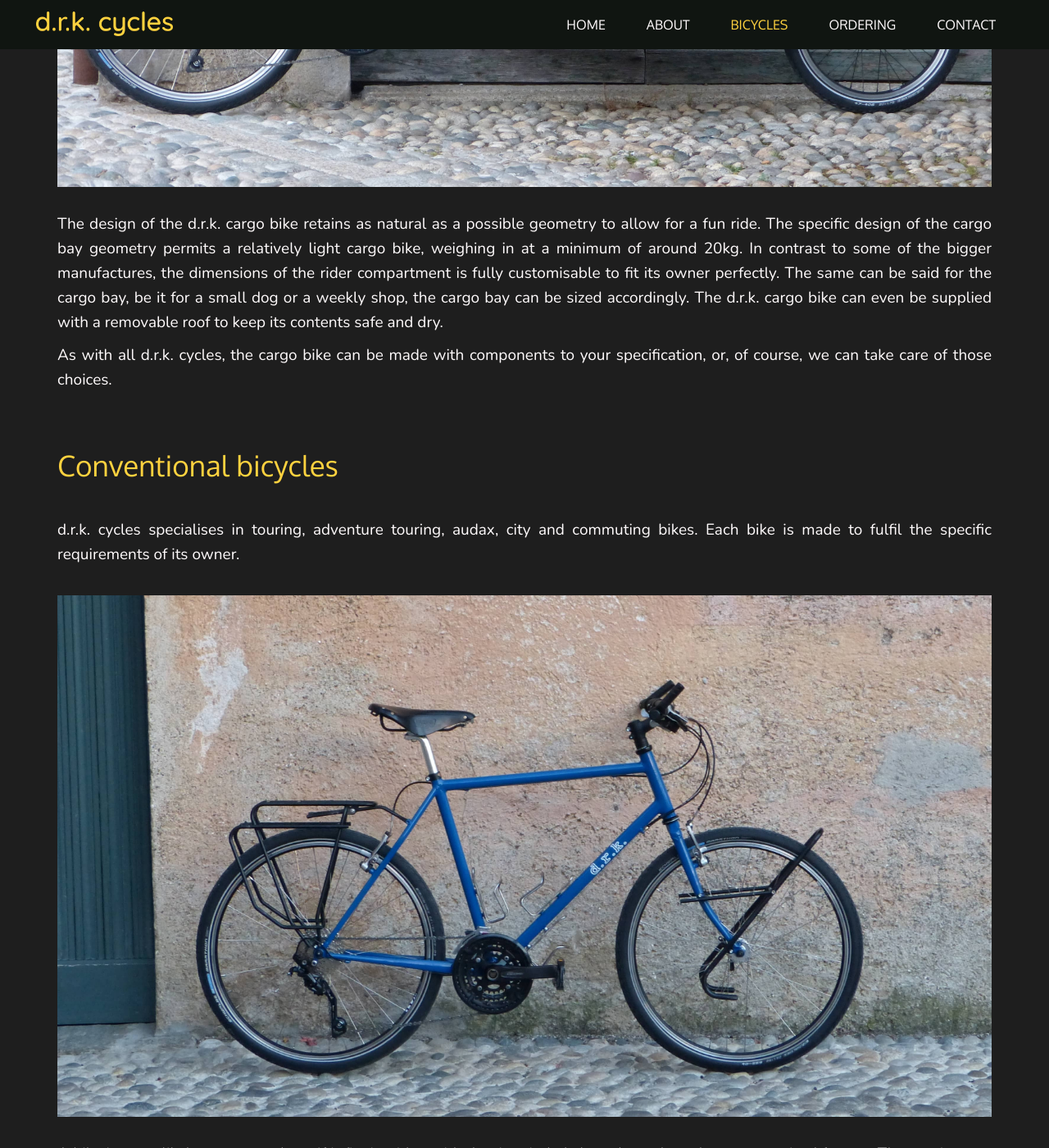
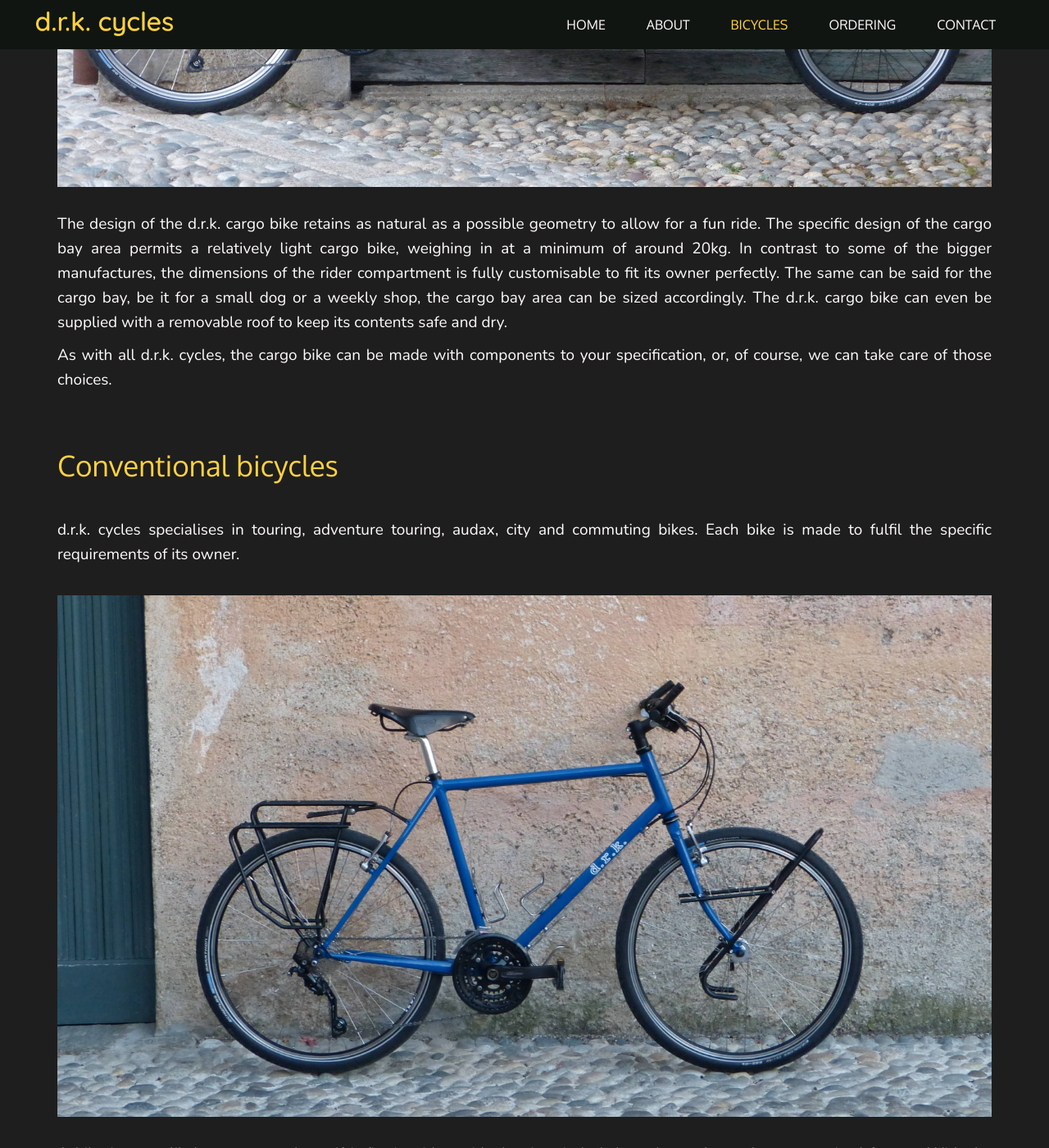
Before and after one commit to ariannacasiraghi/drkcycles, a Jekyll site: the page built from index.html, in a window 1280 px wide and 1400 px high, scrolled down 2407 px. Shown: the whole window at 82% size. Built offline with Jekyll 4.4.1, drawn with Linux system fonts in a browser that asks for light colours; nearby versions of some CDN libraries; some of the changed text lies outside the part shown.

Commit message:
changed text

```diff
--- a/index.html
+++ b/index.html
@@ -57,7 +57,7 @@ sitemap:
             <h2>Cargo bikes</h2>
             <h3>The cargo bike is a versitile workhorse; the one pictured below is the ultimate bicycle for touring around the world with your dog. Others are used to get the beers in.</h3>
             <img class="img-responsive" src="img/cargo-small.jpg" alt="Img">
-            <p>The design of the d.r.k. cargo bike retains as natural as a possible geometry to allow for a fun ride. The specific design of the cargo bay geometry permits a relatively light cargo bike, weighing in at a minimum of around 20kg. In contrast to some of the bigger manufactures, the dimensions of the rider compartment is fully customisable to fit its owner perfectly. The same can be said for the cargo bay, be it for a small dog or a weekly shop, the cargo bay can be sized accordingly. The d.r.k. cargo bike can even be supplied with a removable roof to keep its contents safe and dry. </p>
+            <p>The design of the d.r.k. cargo bike retains as natural as a possible geometry to allow for a fun ride. The specific design of the cargo bay area permits a relatively light cargo bike, weighing in at a minimum of around 20kg. In contrast to some of the bigger manufactures, the dimensions of the rider compartment is fully customisable to fit its owner perfectly. The same can be said for the cargo bay, be it for a small dog or a weekly shop, the cargo bay area can be sized accordingly. The d.r.k. cargo bike can even be supplied with a removable roof to keep its contents safe and dry. </p>
             <p>As with all d.r.k. cycles, the cargo bike can be made with components to your specification, or, of course, we can take care of those choices.</p>
 
             <br>
@@ -67,8 +67,8 @@ sitemap:
             <h2>Conventional bicycles</h2>
             <h3>d.r.k. cycles specialises in touring, adventure touring, audax, city and commuting bikes. Each bike is made to fulfil the specific requirements of its owner.</h3>
             <img class="img-responsive" src="img/tourer-small.jpg" alt="Img">
-            <p>A bike is more likely to get good use if it fits its rider, with that in mind, d.r.k. cycles only makes custom sized frames. The rest is up to you, be it a fully loaded adventure-tourer, or a single speed commuting steed, d.r.k. cycles will make the bike of your dreams.</p>
-            <p>Bike components can be selected by you, or we can take care of that.</p>
+            <p>A bike is more likely to get good use if it fits its rider, with that in mind, d.r.k. cycles makes only custom sized frames. With the geometry and tubes specifically chosen for your style of riding and the bike’s purpose, each bicycle is a unique object. Whether it’s a fully loaded adventure-tourer, or a single speed commuter, we will design and build something just for you.</p>
+            <p>Finally, the bike’s components and finish can be decided by you, or we can take care of that too.</p>
             </div>
           </div>
         </div>
```
